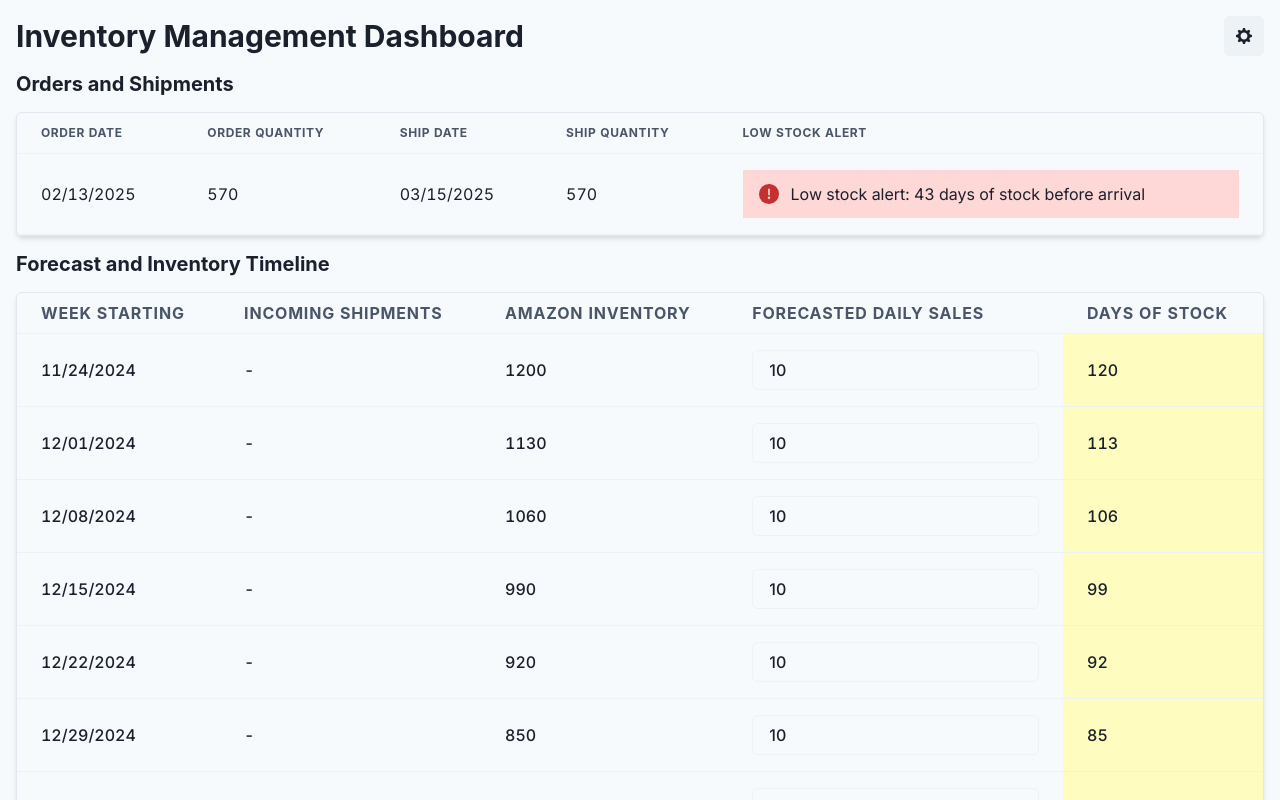
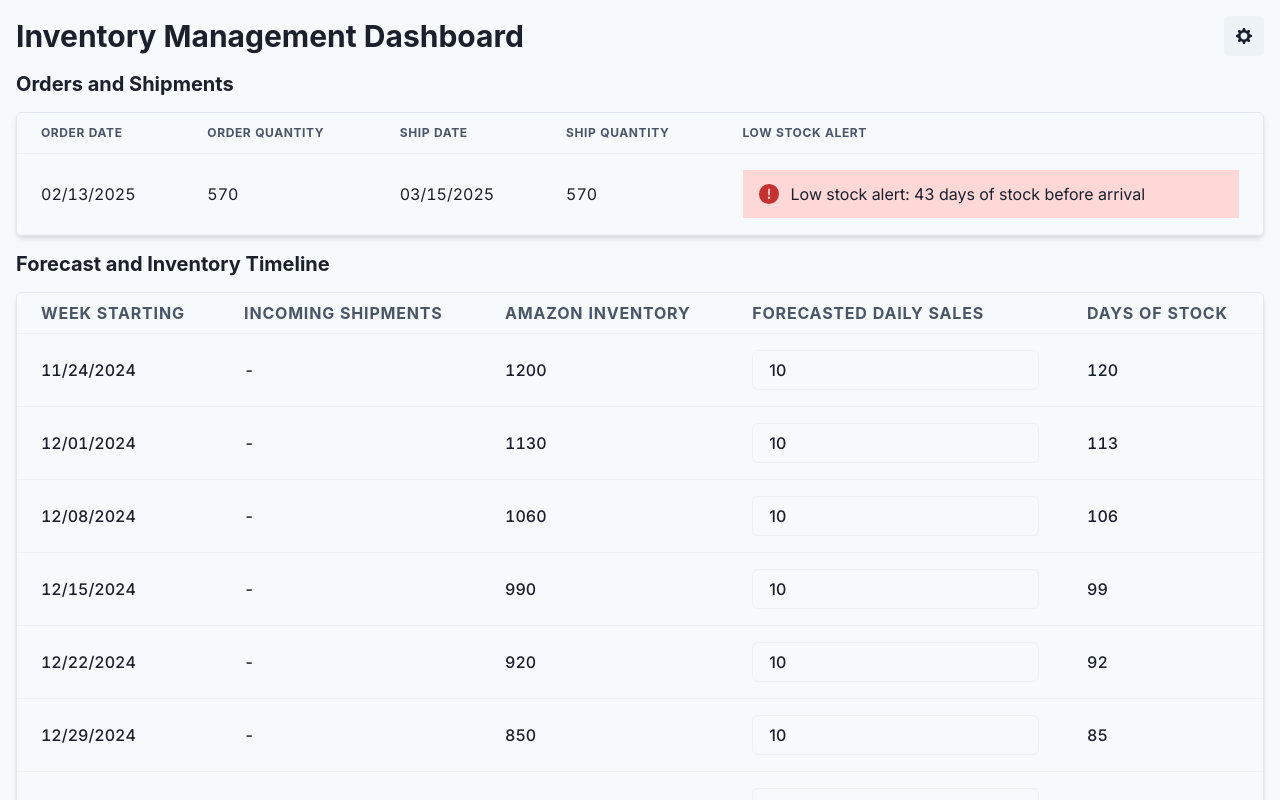
Before and after one commit to bilalsattar24/inventory-assistant, a Next.js app: page /dashboard in a window 1280 px wide. Shown: the top 800 px of the page. Built offline with nearby package versions, Linux system fonts and the light colour scheme.

Commit message:
remove yellow background

```diff
--- a/src/app/dashboard/page.tsx
+++ b/src/app/dashboard/page.tsx
@@ -448,9 +448,6 @@ export default function Dashboard() {
                   bg={
                     week.daysOfStock <= params.safetyStockDays
                       ? "red.100"
-                      : week.daysOfStock >=
-                        params.maxStockDays / week.forecastedDailySales
-                      ? "yellow.100"
                       : undefined
                   }>
                   {Math.round(week.daysOfStock)}
```
